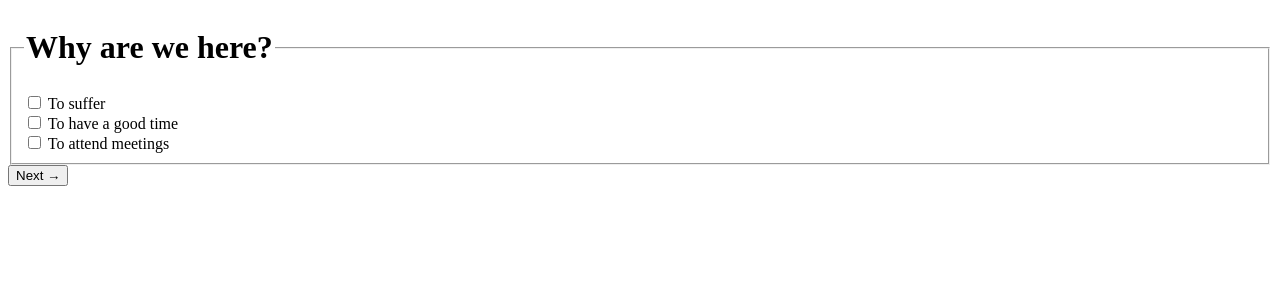
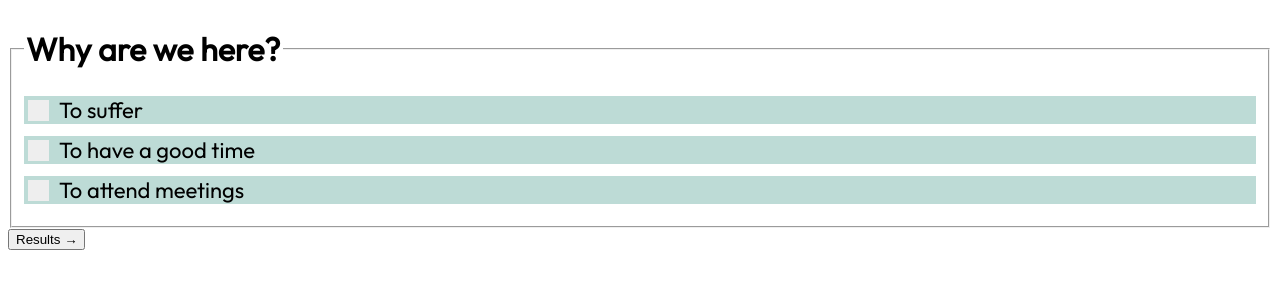
Before and after one commit to d-p2710/ECM2423_CtrlFreaks, a Django app: a page that uses quiz/templates/quiz/question.html in a window 1280 px wide. Shown: the top 300 px of the page. Run offline with Django 5.2, Linux system fonts and the light colour scheme; data comes from the database, SQL or seed files in the repository.

Commit message:
Update quiz with css by ar919 and results code (zj274)

```diff
--- a/ECM2423_CtrlFreaks/urls.py
+++ b/ECM2423_CtrlFreaks/urls.py
@@ -27,7 +27,7 @@ urlpatterns = [
     path('', include('app.urls')),
     path('users/', include('users.urls')),
     path('quiz/', include('quiz.urls')),
-    path('login/', CustomLoginView.as_view(redirect_authenticated_user=True, template_name='users/login.html',
+    path('', CustomLoginView.as_view(redirect_authenticated_user=True, template_name='users/login.html',
                                            authentication_form=LoginForm), name='login'),
     path('logout/', auth_views.LogoutView.as_view(template_name='users/logout.html'), name='logout'),
 
--- /dev/null
+++ b/quiz/static/quiz/question.css
@@ -0,0 +1,137 @@
+body {
+    font-family: "Outfit";
+}
+
+.button {
+    margin-top: 5px;
+    margin-left: 2px;
+    cursor: pointer;
+    background-color: #4b7b76;
+    border: none;
+    color: white;
+    padding: 10px 10px;
+    text-align: center;
+    text-decoration: none;
+    display: inline-block;
+    font-size: 16px;
+}
+
+.container2 {
+    background-color: #bddbd6;
+    display: block;
+    position: relative;
+    padding-left: 35px;
+    margin-bottom: 12px;
+    cursor: pointer;
+    font-size: 22px;
+    -webkit-user-select: none;
+    -moz-user-select: none;
+    -ms-user-select: none;
+    user-select: none;
+}
+
+.container2 input {
+    position: absolute;
+    opacity: 0;
+    cursor: pointer;
+    height: 0;
+    width: 0;
+}
+
+.checkmark2 {
+    position: absolute;
+    top: 4px;
+    left: 4px;
+    height: 21px;
+    width: 21px;
+    background-color: #eee;
+}
+
+.container2:hover input ~ .checkmark2 {
+    background-color: #ccc;
+}
+
+.container2 input:checked ~ .checkmark2 {
+    background-color: #4b7676;
+}
+
+.checkmark2:after {
+    content: "";
+    position: absolute;
+    display: none;
+}
+
+.container2 input:checked ~ .checkmark2:after {
+    display: block;
+}
+
+.container2 .checkmark2:after {
+    left: 7px;
+    top: 3px;
+    width: 5px;
+    height: 10px;
+    border: solid white;
+    border-width: 0 3px 3px 0;
+    -webkit-transform: rotate(45deg);
+    -ms-transform: rotate(45deg);
+    transform: rotate(45deg);
+}
+
+.container1 {
+    background-color: #bddbd6;
+    display: block;
+    position: relative;
+    padding-left: 35px;
+    margin-bottom: 12px;
+    cursor: pointer;
+    font-size: 22px;
+    -webkit-user-select: none;
+    -moz-user-select: none;
+    -ms-user-select: none;
+    user-select: none;
+}
+
+.container1 input {
+    position: absolute;
+    opacity: 0;
+    cursor: pointer;
+    height: 0;
+    width: 0;
+}
+
+.checkmark1 {
+    position: absolute;
+    top: 4px;
+    left: 4px;
+    height: 21px;
+    width: 21px;
+    background-color: #eee;
+    border-radius: 50%;
+}
+
+.container1:hover input ~ .checkmark1 {
+    background-color: #ccc;
+}
+
+.container1 input:checked ~ .checkmark1 {
+    background-color: #4b7676;
+}
+
+.checkmark1:after {
+    content: "";
+    position: absolute;
+    display: none;
+}
+
+.container1 input:checked ~ .checkmark1:after {
+    display: block;
+}
+
+.container1 .checkmark1:after {
+    top: 7px;
+    left: 7px;
+    width: 8px;
+    height: 8px;
+    border-radius: 50%;
+    background: white;
+}
--- a/quiz/templates/quiz/question.html
+++ b/quiz/templates/quiz/question.html
@@ -1,35 +1,56 @@
+{% load static %}
 <!doctype html>
 <html lang="en">
   <head>
     <meta charset="utf-8" />
+    <link rel="stylesheet" href="{% static 'quiz/question.css' %}">
+    <link rel="stylesheet" href="https://fonts.googleapis.com/css?family=Outfit">
   </head>
   <body>
-    <form>
+    <form id="question-set" action="{% url 'quiz:results' quiz.id %}" method="post">
       {% csrf_token %}
+      {% for question in quiz.question_set.all %}
+        {% if forloop.first %}
+          <div class="question-panel" style="visibility: visible;">
+        {% else %}
+          <div class="question-panel" style="visibility: hidden;">
+        {% endif %}
           <fieldset>
             <legend><h1>{{ question.text }}</h1></legend>
-        {% if error_message %}<p><strong>{{ error_message }}</strong></p>{% endif %}
             {% if question.question_type == "SIN" %}
+              <!-- Radio button answers are posted in the format "question.id=answer.id" -->
               {% for answer in question.answer_set.all %}
-            <input type="radio" name="answer" id="answer{{ forloop.counter }}" value="{{ answer.id }}">
-            <label for="answer{{ forloop.counter }}">{{ answer.text }}</label><br>
+                <div class="answer-{{ forloop.counter }}">
+                  <label class="container1">
+                    <input type="radio" name="{{ answer.question.id }}" value="{{ answer.id }}"/>
+                    <span class="checkmark1"></span>
+                    <label for="{{ answer.question.id }}">{{ answer.text }}</label><br>
+                  </label>
+                </div>
               {% endfor %}
             {% else %}
+              <!-- Checkbox answers are posted in the format "question.id-[answer index]=answer.id" -->
               {% for answer in question.answer_set.all %}
-          <input type="checkbox" name="answer{{ forloop.counter }}" value="{{ answer.id }}">
-          <label for="answer{{ forloop.counter }}">{{ answer.text }}</label><br>
+                <div class="answer-{{ forloop.counter }}">
+                  <label class="container2">
+                    <input type="checkbox" name="{{ answer.question.id }}-{{ forloop.counter }}" value="{{ answer.id }}"/>
+                    <span class="checkmark2"></span>
+                    <label for="{{ answer.question.id }}-{{ forloop.counter }}">{{ answer.text }}</label><br>
+                  </label>
+                </div>
                 {% endfor %}
             {% endif %}
           </fieldset>
+          {% if forloop.last %}
+            <input type="submit" value="Results &rarr;"/>
+          {% endif %}
+        </div>
+      {% endfor %}
     </form>
-    <!-- Button redirects to first question in the quiz -->
-    <button onclick="window.location.href='{{ next_url }}';">
-      {% if next_url == "/quiz" %}
-        Results
-      {% else %}
-        Next
+    <!-- Only display next button if there is more than one question -->
+    {% if quiz.question_set.all|length > 1 %}
+      <button class="buttons" id="next-q-button" onclick="nextQuestion();">Next &rarr;</button>
     {% endif %}
-      &rarr;
-    </button>
   </body>
+  <script src="{% static 'quiz/questions.js' %}"></script>
 </html>
--- a/quiz/urls.py
+++ b/quiz/urls.py
@@ -1,10 +1,9 @@
-from django.urls import path
+from django.urls import include, path
 from . import views
 
 app_name = "quiz"
 urlpatterns = [
-    path("", views.end, name="end"),
-    path("<int:quiz_id>/", views.start, name="start"),
+    path("<int:quiz_id>/start", views.start, name="start"),
     path("<int:quiz_id>/q<int:question_index>", views.question, name="question"),
-    # path("<int:question_id>/results/", views.results, name="results"),
+    path("<int:quiz_id>/results", views.results, name="results"),
 ]
--- a/quiz/views.py
+++ b/quiz/views.py
@@ -2,14 +2,11 @@ from django.shortcuts import get_object_or_404, render
 from django.http import HttpResponse
 from django.urls import reverse
 
-from .models import Quiz, Question
+from .models import Quiz, Question, Answer
 
 def start(request, quiz_id):
     quiz = get_object_or_404(Quiz, pk=quiz_id)
     return render(request, "quiz/start.html", {"quiz": quiz})
-
-def end(request):
-    return HttpResponse("End Screen")
 
 def question(request, quiz_id, question_index):
     # question_index starts at 1 for url readability
@@ -20,7 +17,45 @@ def question(request, quiz_id, question_index):
     next_url = ""
     if next_q_index > quiz.question_set.count():
         # if on last question, set redirect to end screen
-        next_url =  reverse("quiz:end")
+        next_url =  reverse("quiz:results", args=[quiz_id])
     else:
         next_url = reverse("quiz:question", args=(quiz_id, next_q_index))
     return render(request, "quiz/question.html", {"question": question, "quiz":quiz, "next_url":next_url})
+
+def results(request, quiz_id):
+    quiz = get_object_or_404(Quiz, pk=quiz_id)
+    # process POST request input
+    request_as_dict = request.POST.dict()
+    del request_as_dict["csrfmiddlewaretoken"]
+    results_data = {}
+    answer_id_list = []
+    # group answers by question id
+    for entry in request_as_dict:
+        question_id = entry.split("-")[0]
+        if question_id not in results_data.keys():
+            results_data[question_id] = []
+        results_data[question_id].append(request_as_dict[entry])
+        answer_id_list.append(int(request_as_dict[entry]))
+    score = 0
+    # calculate awarded points and save to user DB
+    for question_id in results_data:
+        #TODO decide on scoring system for different types of questions
+        answer_ids = results_data[question_id]
+        question = get_object_or_404(Question, pk=int(question_id))
+        if question.question_type == "SIN":
+            # award a flat 5 marks if user gave the question's only correct answer
+            answer = get_object_or_404(Answer, pk=int(answer_ids[0]))
+            if answer.is_correct == True:
+                score += 5
+        elif question.question_type == "OOM":
+            # award marks based on proportion of correct answers
+            correct_answers = 0
+            for answer_id in answer_ids:
+                answer = get_object_or_404(Answer, pk=int(answer_id))
+                if answer.is_correct:
+                    correct_answers += 1
+            if correct_answers / question.answer_set.filter(is_correct=True).count() == 1:
+                score += 10
+            elif correct_answers / question.answer_set.filter(is_correct=True).count() > 0.4:
+                score += 5
+    return render(request, "quiz/results.html", {"quiz": quiz, "user_answers": answer_id_list})
```
Also changed, not shown: app/static/app/css/styles.css (+35 -0 lines), app/templates/app/homePage.html (+5 -38 lines), quiz/static/quiz/results.css (added, +51 -0 lines), quiz/static/quiz/start.css (added, +17 -0 lines), quiz/templates/quiz/results.html (added, +36 -0 lines), quiz/templates/quiz/start.html (+12 -7 lines). Lines whose indentation alone changed are shown as unchanged.
